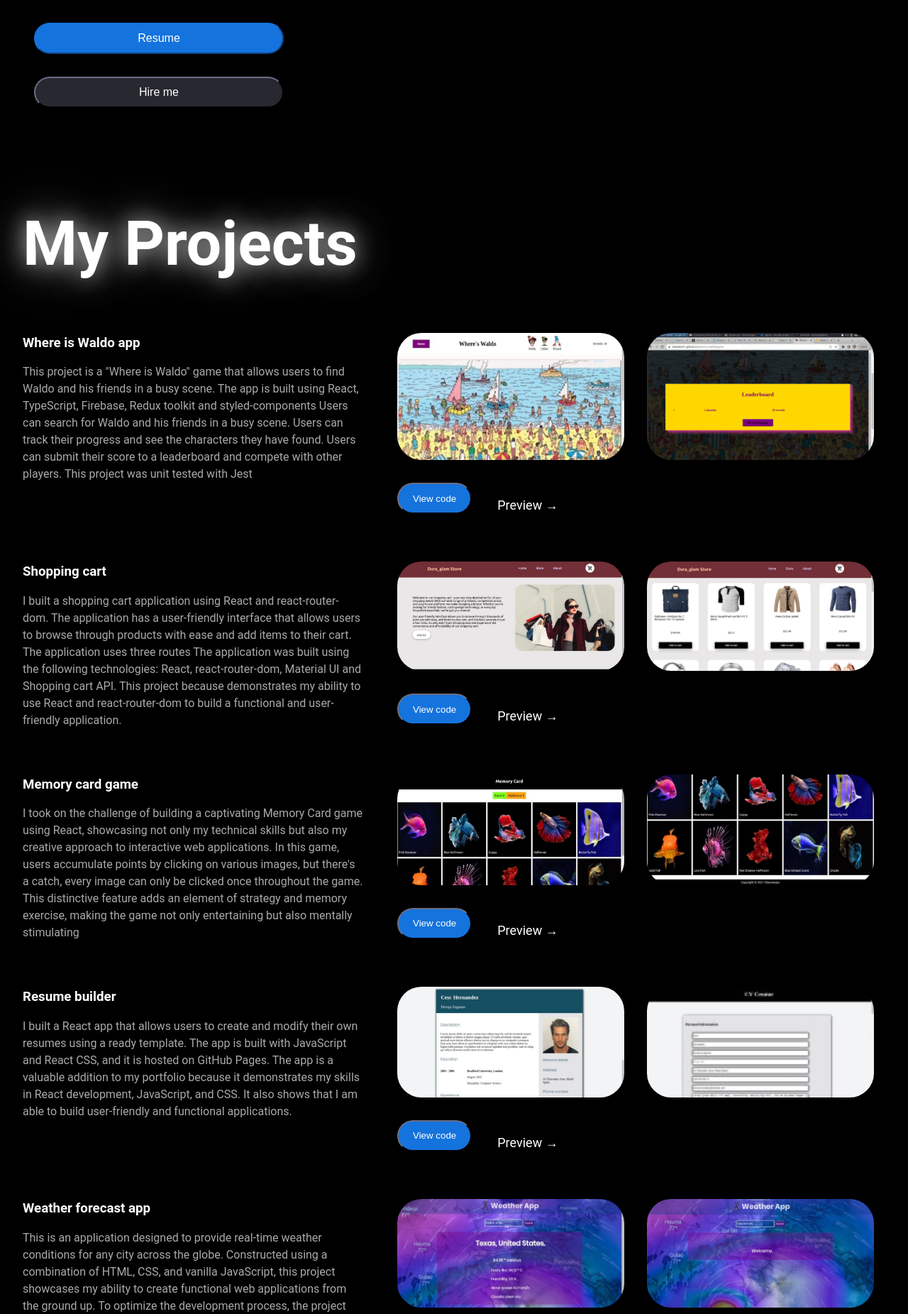
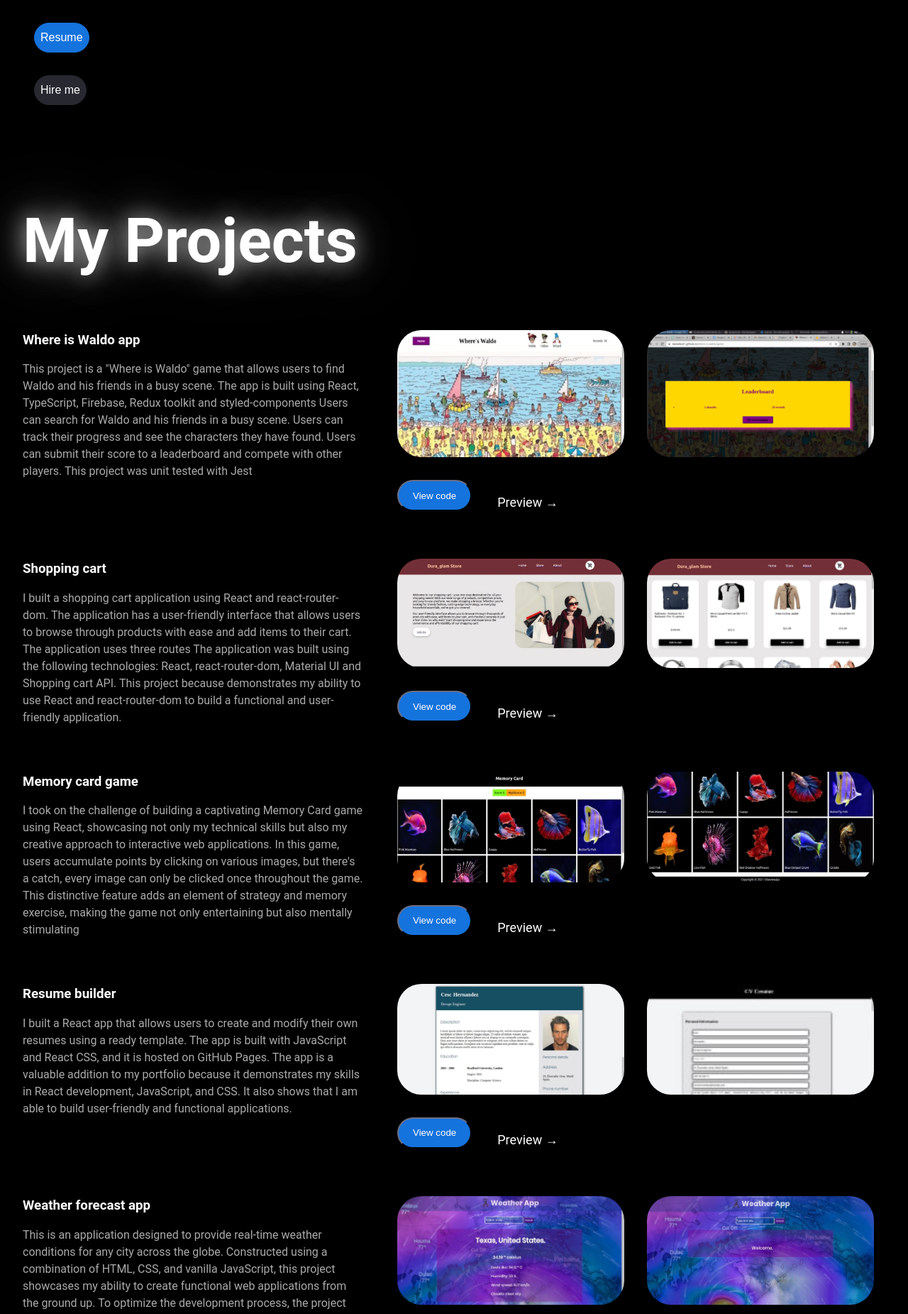
Before and after one commit to Lakatabu01/portfolio, a React (Vite) app: page / in a window 1280 px wide. Shown: the part 1400-3251 px from the top of the page at 71% size. Built offline with nearby package versions, Linux system fonts and the light colour scheme.

Commit message:
fix accessibility issues

```diff
--- a/src/App.css
+++ b/src/App.css
@@ -427,6 +427,8 @@ h1 {
   touch-action: manipulation;
   vertical-align: top;
   white-space: nowrap;
+  border: 1px solid transparent;
+  width: fit-content;
 }
 
 .resume-button {
--- a/src/App.tsx
+++ b/src/App.tsx
@@ -131,7 +131,11 @@ const App: React.FC = () => {
           </nav>
 
           <nav className="menu-nav">
-            <button onClick={handleDropDown} className="menu-btn">
+            <button
+              aria-label="menu-button"
+              onClick={handleDropDown}
+              className="menu-btn"
+            >
               <Icon
                 path={!dropDown ? mdiMenu : mdiClose}
                 size={1}
@@ -177,7 +181,7 @@ const App: React.FC = () => {
               <button
                 onClick={() => {
                   setDropDown(false);
-                  scrollToComponent("component1");
+                  scrollToComponent("component4");
                 }}
               >
                 Projects
--- a/src/components/Footer.tsx
+++ b/src/components/Footer.tsx
@@ -3,14 +3,13 @@ const Footer = () => {
     <footer>
       <section className="glitch-div">
         <h3 className="collaborate"> Let's collaborate </h3>
-        <button className="email-btn">
-          <a
-            href="mailto:bamgbadeolanrewaju@gmail.com"
-            aria-label="link to send me an email"
-          >
-            Bamgbadeolanrewaju@gmail.com
-          </a>
-        </button>
+
+        <a
+          href="mailto:bamgbadeolanrewaju@gmail.com"
+          aria-label="link to send me an email"
+        >
+          <button className="email-btn"> Bamgbadeolanrewaju@gmail.com</button>
+        </a>
       </section>
 
       <div className="buy-coffee">
--- a/src/components/Projects.tsx
+++ b/src/components/Projects.tsx
@@ -104,12 +104,10 @@ const MyProjects: React.FC = () => {
           </div>
 
           <div className="project-links">
-            <button className="code-btn">
-              {" "}
             <a href="https://github.com/Lakatabu01/where-is-waldo.git">
-                View code
+              <button className="code-btn"> View code</button>
             </a>
-            </button>
+
             <p
               className="preview
             "
@@ -166,13 +164,11 @@ const MyProjects: React.FC = () => {
           </div>
 
           <div className="project-links">
-            <button className="code-btn">
-              {" "}
             <a href="https://github.com/Lakatabu01/shopping-cart">
               {" "}
-                View code
+              <button className="code-btn"> View code</button>
             </a>
-            </button>
+
             <p className="preview">
               <a href="https://lakatabu01.github.io/cv-application/">
                 Preview &#8594;
@@ -226,9 +222,10 @@ const MyProjects: React.FC = () => {
           </div>
 
           <div className="project-links">
-            <button className="code-btn">
-              <a href="https://github.com/Lakatabu01/memory-card">View code</a>
-            </button>
+            <a href="https://github.com/Lakatabu01/memory-card">
+              <button className="code-btn">View code</button>
+            </a>
+
             <p className="preview">
               {" "}
               <a href="https://lakatabu01.github.io/memory-card/">
@@ -279,11 +276,10 @@ const MyProjects: React.FC = () => {
           </div>
 
           <div className="project-links">
-            <button className="code-btn">
             <a href="https://github.com/Lakatabu01/cv-application">
-                View code
+              <button className="code-btn"> View code</button>
             </a>
-            </button>
+
             <p className="preview">
               {" "}
               <a href="https://lakatabu01.github.io/cv-application/">
@@ -337,9 +333,10 @@ const MyProjects: React.FC = () => {
           </div>
 
           <div className="project-links">
-            <button className="code-btn">
-              <a href="https://github.com/Lakatabu01/weather-app">View code</a>
-            </button>
+            <a href="https://github.com/Lakatabu01/weather-app">
+              <button className="code-btn">View code</button>
+            </a>
+
             <p className="preview">
               {" "}
               <a href="https://lakatabu01.github.io/weather-app/">
@@ -390,9 +387,10 @@ const MyProjects: React.FC = () => {
           </div>
 
           <div className="project-links">
-            <button className="code-btn">
-              <a href="https://github.com/Lakatabu01/tic-tac-toe">View code</a>
-            </button>
+            <a href="https://github.com/Lakatabu01/tic-tac-toe">
+              <button className="code-btn">View code</button>
+            </a>
+
             <p className="preview">
               {" "}
               <a href="https://lakatabu01.github.io/tic-tac-toe/">
--- a/src/components/TopButtons.tsx
+++ b/src/components/TopButtons.tsx
@@ -1,20 +1,19 @@
 const Buttons = () => {
   return (
     <section className="top-buttons">
-      <button className="resume-button">
-        <a href="https://drive.google.com/file/d/18_4VXZU3bDxB510WoDsXoG3Ef_uy0xty/view?usp=drivesdk">
+      <a
+        href="https://drive.google.com/file/d/18_4VXZU3bDxB510WoDsXoG3Ef_uy0xty/view?usp=drivesdk"
+        aria-label="link to send download resume"
+      >
         {" "}
-          Resume
+        <button className="resume-button">Resume</button>
       </a>{" "}
-      </button>
-      <button className="hire-me-button">
       <a
         href="mailto:bamgbadeolanrewaju@gmail.com"
         aria-label="link to send me an email"
       >
-          Hire me
+        <button className="hire-me-button">Hire me</button>
       </a>
-      </button>
     </section>
   );
 };
```
Lines whose indentation alone changed are shown as unchanged.
